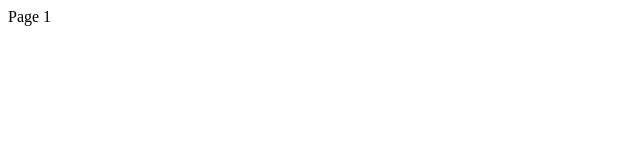
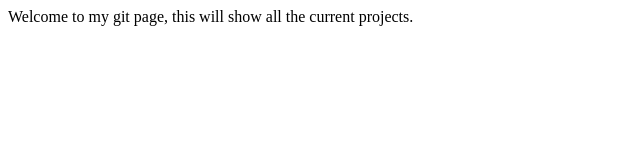
Before and after one commit to simonjones49/.github.io, a plain HTML site: page index.html in a window 1280 px wide. Shown: the whole page, without its empty margins (0-640 px from the left). Drawn offline with Linux system fonts and the light colour scheme.

Commit message:
Update index.html

```diff
--- a/index.html
+++ b/index.html
@@ -30,7 +30,7 @@
 </head>
 
 <body>
-Page 1
+Welcome to my git page, this will show all the current projects.
 </body>
 
 </html>
```
